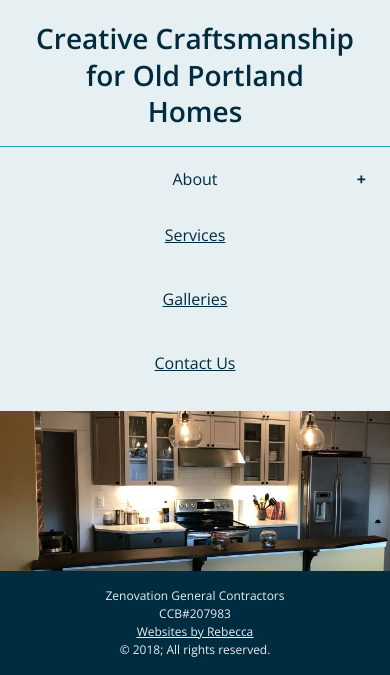
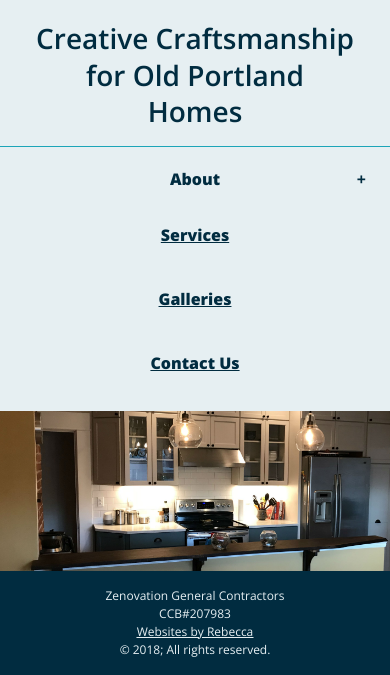
Before and after one commit to rhoffen/zenovation, a PHP site: page /index.html in a window 390 px wide. Shown: the part 256-931 px from the top of the page. Run offline with PHP 8.4, Linux system fonts and the light colour scheme.

Commit message:
Commit before moving computer.

```diff
--- a/index.html
+++ b/index.html
@@ -42,9 +42,11 @@
             </div>
         </div>
         <a href="./contact.html">Contact Us </a>
+
       </nav>
     </header>
     <section id="home-section">
+
       <div id = "home">
         <div class="desktop home-page-info">
           <h1 id="tagline" class="desktop">Creative Craftsmanship for Old Portland Homes</h1>
--- a/resources/css/style.css
+++ b/resources/css/style.css
@@ -322,11 +322,25 @@ footer span {
     display: block;
   }
 
+  .home-nav-container {
+    /*background-image: url("../images/whole-house-images/kitchen-1-crop.jpg");*/
+    /*background-size: cover;*/
+    /*width: 100%;*/
+  }
+
   #home-nav {
-    /*border-bottom: 1px solid #1ca5b8;*/
     border-top: 1px solid #1ca5b8;
+    /*background-image: url("../images/whole-house-images/kitchen-1-crop.jpg");*/
+    /*background-color: rgba(230,239,242,0.75);*/
+    background-size: cover;
+    /*position: relative;*/
+    /*box-shadow: inset 0 0 0 1000px rgba(230,239,242,0.55);*/
+  }
 
+  #home-nav a {
+    font-weight: 800;
   }
+
   .container {
     width: 100%;
     padding: 0;
@@ -363,8 +377,6 @@ footer span {
     width: 100%;
     padding: 1rem;
     margin: 0.5rem auto;
-    /*color: #e6eff2;*/
-    /*background-color: #012C40;*/
   }
 
   .dropbtn {
@@ -397,6 +409,7 @@ footer span {
     width: 100%;
     background-size: cover;
     margin-top: 1rem;
+    /*display: none;*/
   }
 
   #home {
@@ -426,7 +439,6 @@ footer span {
 /*Add + and - signs to open/close the panel*/
 .accordion:after {
     content: '\002B';
-    /*color: #777;*/
     font-weight: bold;
     margin-left: 5px;
     float: right;
```
